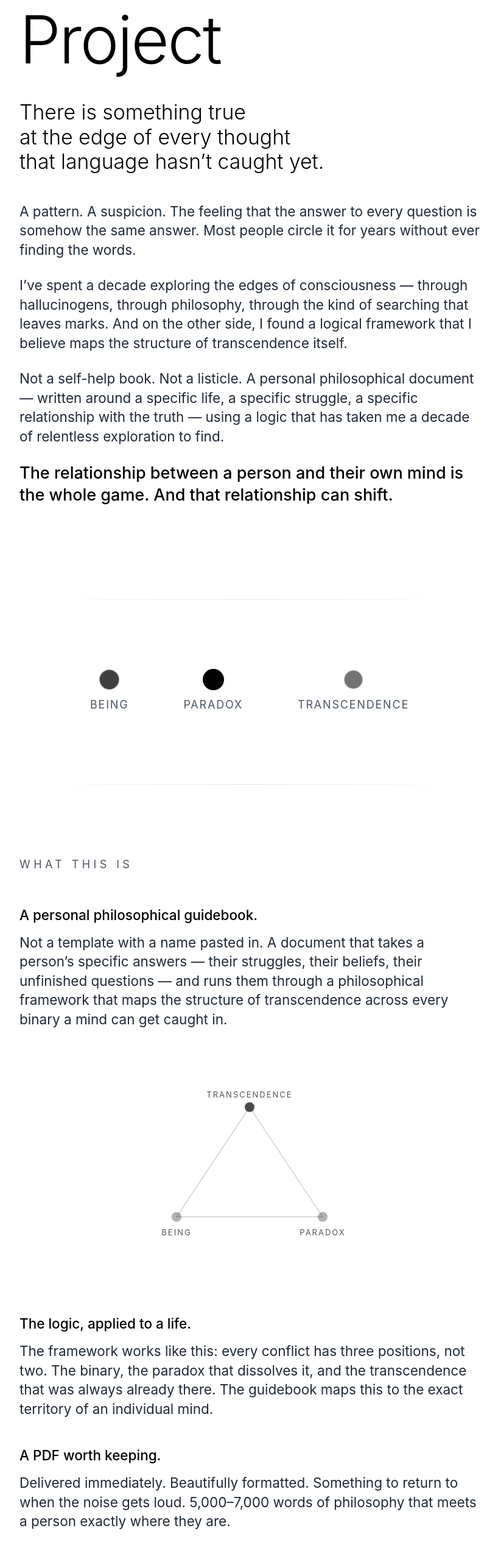
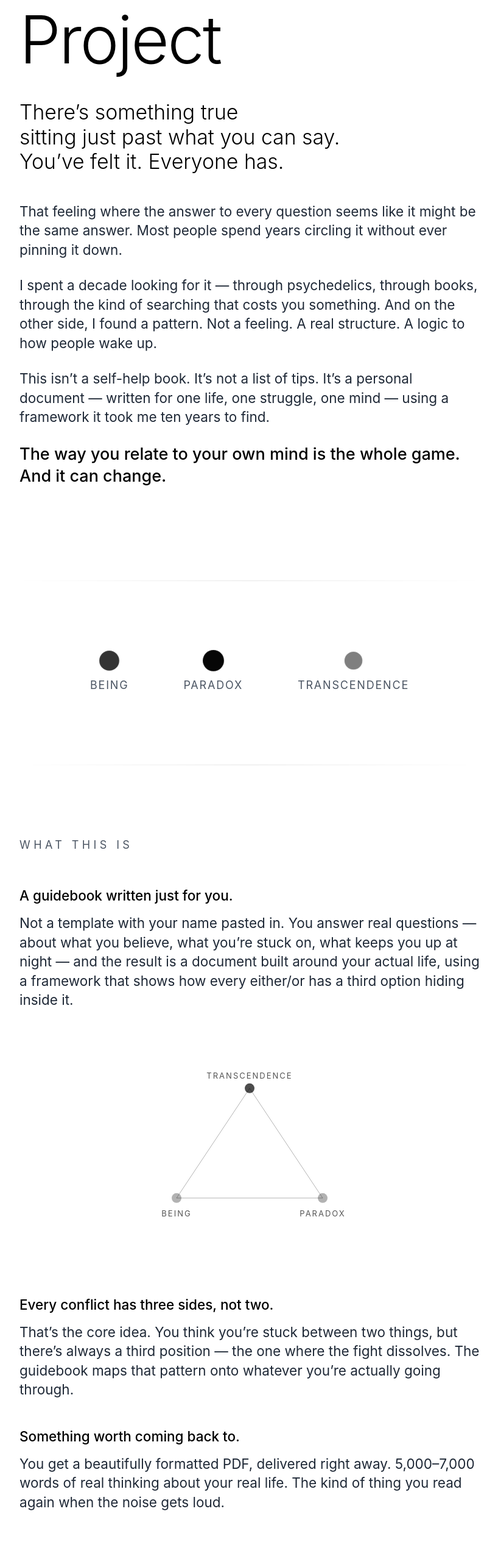
Before and after one commit to Daniel-Edmondson/eden-manifesto, a Next.js app: page / in a window 1280 px wide. Shown: the part 241-2788 px from the top of the page at 61% size, without its empty margins (230-1048 px from the left). Built offline with nearby package versions, Linux system fonts and the light colour scheme.

Commit message:
Simplify website copy

```diff
--- a/app/page.js
+++ b/app/page.js
@@ -66,36 +66,35 @@ export default function Home() {
           </h1>
 
           <p className="text-2xl md:text-3xl font-light leading-tight mb-10 animate-fade-in-delay-1">
-            There is something true<br />
-            at the edge of every thought<br />
-            that language hasn&rsquo;t caught yet.
+            There&rsquo;s something true<br />
+            sitting just past what you can say.<br />
+            You&rsquo;ve felt it. Everyone has.
           </p>
 
           <div className="space-y-6 text-xl md:text-xl text-gray-800 leading-relaxed animate-fade-in-delay-2">
             <p>
-              A pattern. A suspicion. The feeling that the answer to every
-              question is somehow the same answer. Most people circle it for
-              years without ever finding the words.
+              That feeling where the answer to every question seems like
+              it might be the same answer. Most people spend years circling
+              it without ever pinning it down.
             </p>
 
             <p>
-              I&rsquo;ve spent a decade exploring the edges of consciousness
-              &mdash; through hallucinogens, through philosophy, through the
-              kind of searching that leaves marks. And on the other side, I
-              found a logical framework that I believe maps the structure of
-              transcendence itself.
+              I spent a decade looking for it &mdash; through psychedelics,
+              through books, through the kind of searching that costs you
+              something. And on the other side, I found a pattern. Not a
+              feeling. A real structure. A logic to how people wake up.
             </p>
 
             <p>
-              Not a self-help book. Not a listicle. A personal philosophical
-              document &mdash; written around a specific life, a specific
-              struggle, a specific relationship with the truth &mdash; using
-              a logic that has taken me a decade of relentless exploration to find.
+              This isn&rsquo;t a self-help book. It&rsquo;s not a list of
+              tips. It&rsquo;s a personal document &mdash; written for one
+              life, one struggle, one mind &mdash; using a framework it
+              took me ten years to find.
             </p>
 
             <p className="text-black text-2xl md:text-2xl font-medium">
-              The relationship between a person and their own mind is the whole game.
-              And that relationship can shift.
+              The way you relate to your own mind is the whole game.
+              And it can change.
             </p>
           </div>
         </div>
@@ -119,13 +118,13 @@ export default function Home() {
 
           <div className="space-y-10 text-gray-800">
             <div>
-              <p className="text-black text-lg md:text-xl font-medium mb-3">A personal philosophical guidebook.</p>
+              <p className="text-black text-lg md:text-xl font-medium mb-3">A guidebook written just for you.</p>
               <p className="text-lg md:text-xl leading-relaxed">
-                Not a template with a name pasted in. A document that takes
-                a person&rsquo;s specific answers &mdash; their struggles, their
-                beliefs, their unfinished questions &mdash; and runs them through
-                a philosophical framework that maps the structure of transcendence
-                across every binary a mind can get caught in.
+                Not a template with your name pasted in. You answer real
+                questions &mdash; about what you believe, what you&rsquo;re
+                stuck on, what keeps you up at night &mdash; and the result
+                is a document built around your actual life, using a framework
+                that shows how every either/or has a third option hiding inside it.
               </p>
             </div>
 
@@ -145,21 +144,22 @@ export default function Home() {
             </div>
 
             <div>
-              <p className="text-black text-lg md:text-xl font-medium mb-3">The logic, applied to a life.</p>
+              <p className="text-black text-lg md:text-xl font-medium mb-3">Every conflict has three sides, not two.</p>
               <p className="text-lg md:text-xl leading-relaxed">
-                The framework works like this: every conflict has three
-                positions, not two. The binary, the paradox that dissolves it,
-                and the transcendence that was always already there. The
-                guidebook maps this to the exact territory of an individual mind.
+                That&rsquo;s the core idea. You think you&rsquo;re stuck
+                between two things, but there&rsquo;s always a third position
+                &mdash; the one where the fight dissolves. The guidebook
+                maps that pattern onto whatever you&rsquo;re actually going through.
               </p>
             </div>
 
             <div>
-              <p className="text-black text-lg md:text-xl font-medium mb-3">A PDF worth keeping.</p>
+              <p className="text-black text-lg md:text-xl font-medium mb-3">Something worth coming back to.</p>
               <p className="text-lg md:text-xl leading-relaxed">
-                Delivered immediately. Beautifully formatted. Something to
-                return to when the noise gets loud. 5,000&ndash;7,000
-                words of philosophy that meets a person exactly where they are.
+                You get a beautifully formatted PDF, delivered right away.
+                5,000&ndash;7,000 words of real thinking about your
+                real life. The kind of thing you read again when the noise
+                gets loud.
               </p>
             </div>
           </div>
@@ -178,22 +178,22 @@ export default function Home() {
           <div className="space-y-6 text-lg md:text-xl text-gray-800 leading-relaxed">
             <p>
               My name is Daniel Edmondson. I&rsquo;m a writer, not a guru.
-              I have an English degree, a decade of hallucinogenic
-              experimentation, and hundreds of pages of philosophical
-              writing that nobody asked me to produce.
+              I have an English degree, a decade of experience with
+              psychedelics, and hundreds of pages of writing that nobody
+              asked me to produce.
             </p>
 
             <p>
-              What I found in that work is a logical framework &mdash; not
-              a feeling, not a vibe, an actual structure &mdash; that I believe
-              maps how transcendence works. This project is my attempt to make
-              it useful for someone other than me.
+              What I found in all of that is a pattern &mdash; not a
+              feeling, not a vibe, but an actual structure &mdash; that
+              I think explains how people break through. This project is
+              my attempt to make it useful for someone other than me.
             </p>
 
             <p className="text-black text-xl md:text-2xl font-medium">
               The Eden Project is the idea that heaven is already here,
-              and the only thing between a person and it is a logic
-              they haven&rsquo;t seen yet.
+              and the only thing between you and it is a way of seeing
+              you haven&rsquo;t found yet.
             </p>
           </div>
         </div>
```
